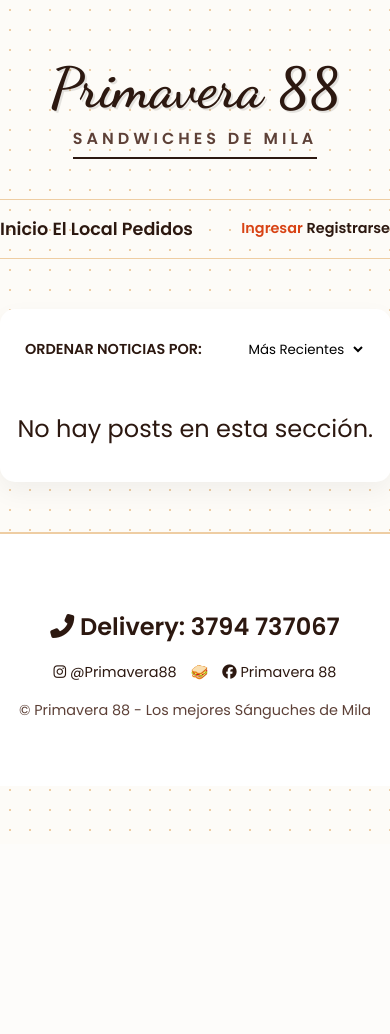
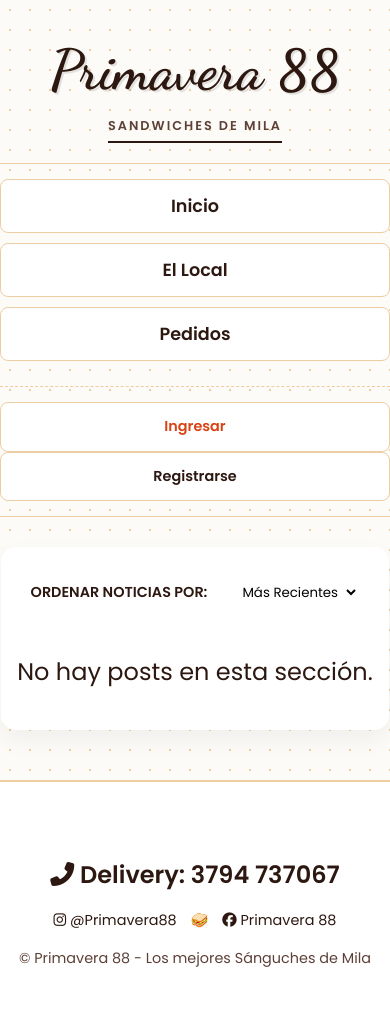
Before and after one commit to Miguel-S-S/test1, a Django app: page / in a window 390 px wide. Before the commit the page ends 831 px from the top, so only its background shows below. Run offline with Django 5.2, Linux system fonts and the light colour scheme; data that the repository does not hold is empty.

Commit message:
ajuste a pantalla de  moviles

```diff
--- a/blogInfo/static/css/styles.css
+++ b/blogInfo/static/css/styles.css
@@ -201,12 +201,105 @@
   border-color: var(--accent-color);
 }
 
+/* =========================================
+   OPTIMIZACIÓN PARA CELULARES (RESPONSIVE)
+   ========================================= */
+
 @media (max-width: 768px) {
-  h1.main-title {
-    font-size: 3.5rem;
-  }
-  .container {
-    padding: 10px;
-    width: 95%;
-  }
+
+    /* 1. Ajuste del Título y Logo */
+    h1.main-title {
+        font-size: 3.5rem; /* Reducimos el tamaño gigante */
+        margin-top: 20px;
+        line-height: 1.1;
+    }
+
+    .brand-subtitle {
+        font-size: 0.8rem;
+        letter-spacing: 2px;
+        margin-bottom: 20px;
+    }
+
+    /* 2. Contenedor aprovecha más espacio a los lados */
+    .container {
+        width: 92%;
+        padding: 15px;
+        margin-top: 0;
+    }
+
+    /* 3. Navegación: Botones grandes y apilados */
+    nav {
+        flex-direction: column;
+        gap: 15px;
+        padding: 10px 0;
+    }
+
+    .nav-main {
+        display: flex;
+        flex-direction: column; /* Uno abajo del otro */
+        width: 100%;
+        gap: 10px;
+    }
+
+    .nav-link {
+        display: block;
+        text-align: center;
+        padding: 12px; /* Área de toque más grande */
+        background-color: #fff;
+        border: 1px solid var(--border-color);
+        border-radius: 8px; /* Parecen botones de app */
+        width: 100%; /* Ocupa todo el ancho */
+        box-sizing: border-box; /* Evita que el padding rompa el ancho */
+    }
+
+    .nav-link:active {
+        background-color: var(--accent-color);
+        color: white;
+    }
+
+    /* Quitamos la línea decorativa en móvil porque usamos estilo botón */
+    .nav-link::after {
+        display: none;
+    }
+
+    .nav-user {
+        width: 100%;
+        text-align: center;
+        margin-top: 10px;
+        border-top: 1px dashed var(--border-color);
+        padding-top: 15px;
+    }
+
+    /* 4. Tarjetas de Sándwiches */
+    .post-card {
+        padding: 15px; /* Menos relleno interno */
+    }
+
+    .post-title {
+        font-size: 1.6rem; /* Título un poco más chico */
+    }
+
+    .post-image {
+        height: 200px; /* Altura controlada para que no ocupe toda la pantalla */
+    }
+
+    /* 5. Formularios amigables al tacto */
+    input[type="text"],
+    input[type="password"],
+    input[type="email"],
+    textarea {
+        font-size: 16px; /* Vital: 16px evita que el iPhone haga zoom al escribir */
+        padding: 12px;
+    }
+
+    button[type="submit"], .btn-read {
+        width: 100%; /* Botones de acción ocupan todo el ancho */
+        padding: 15px;
+        font-size: 1.1rem;
+    }
+
+    /* Footer */
+    footer h3 {
+        font-size: 1.2rem;
+    }
 }
--- a/blogInfo/templates/blogInfo/base.html
+++ b/blogInfo/templates/blogInfo/base.html
@@ -3,7 +3,7 @@
 <html lang="es">
 <head>
     <meta charset="UTF-8">
-    <meta name="viewport" content="width=device-width, initial-scale=1.0">
+    <meta name="viewport" content="width=device-width, initial-scale=1.0, maximum-scale=1.0, user-scalable=no">
     <title>Primavera 88 - Los Mejores Sándwiches de Mila</title>
     <link rel="stylesheet" href="https://cdnjs.cloudflare.com/ajax/libs/font-awesome/6.5.0/css/all.min.css">
     <link rel="stylesheet" href="{% static 'css/styles.css' %}">
@@ -20,7 +20,7 @@
         border-top: 1px solid var(--border-color);
         border-bottom: 1px solid var(--border-color);
         padding: 15px 0;
-        margin-bottom: 50px;
+        margin-bottom: 30px;
         display: flex;
         justify-content: space-between;
         align-items: center;">
```
